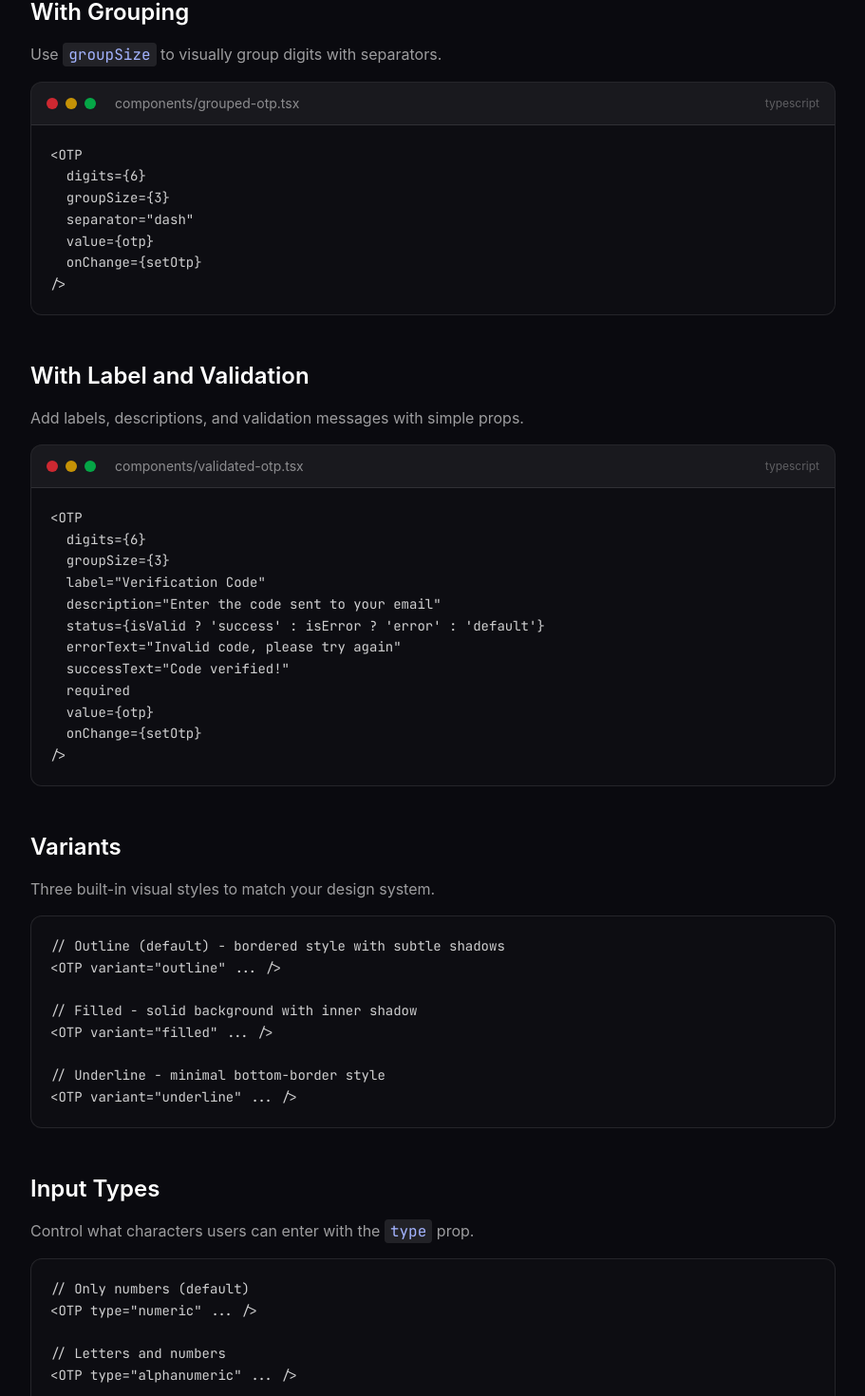
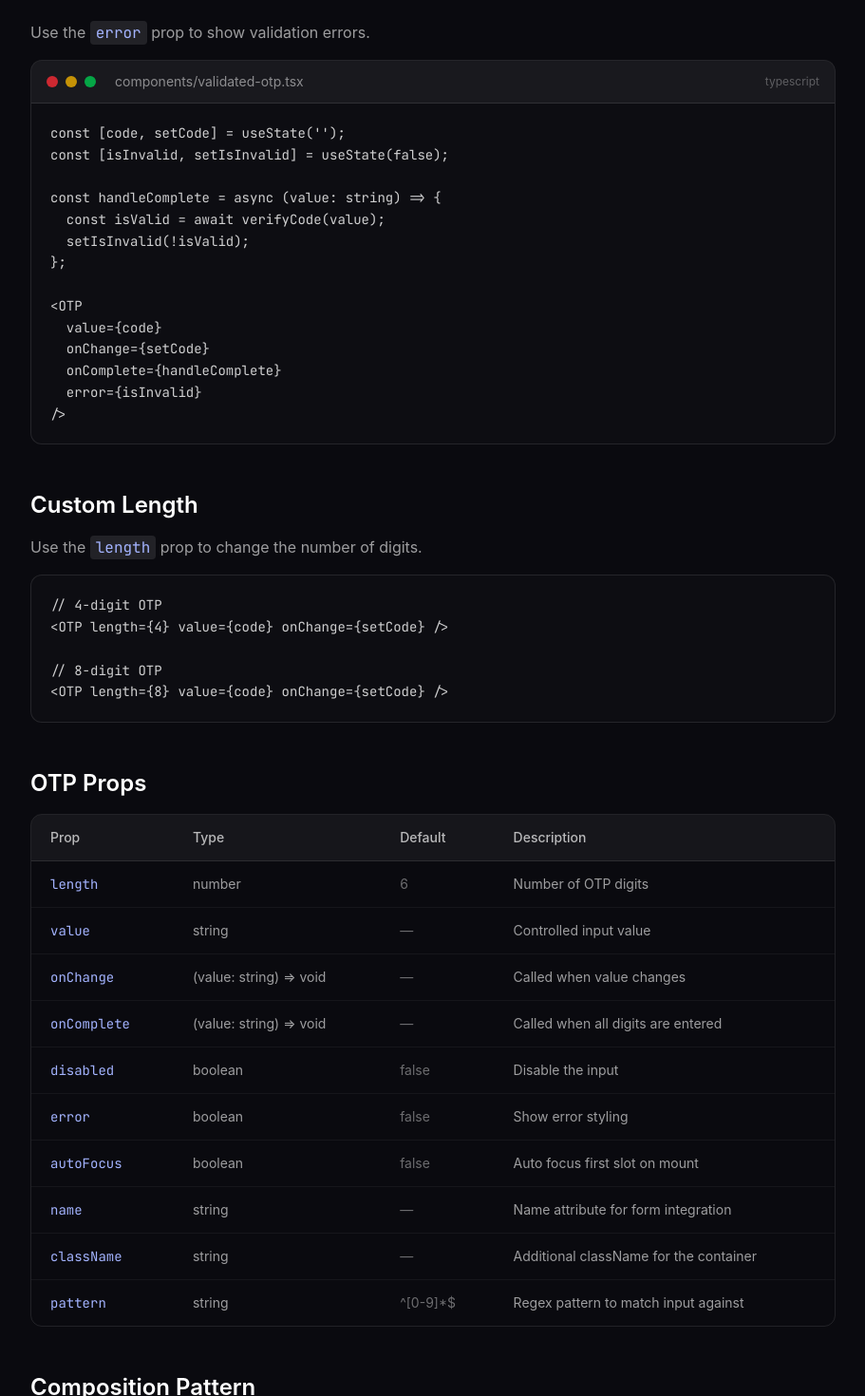
Before and after one commit to nitin-1926/IrisMail, a Next.js app in the folder site/: page /docs/otp-input in a window 1280 px wide. Shown: the part 1198-2668 px from the top of the page at 95% size, without its empty margins (184-1095 px from the left). Built offline with nearby package versions, Linux system fonts and the light colour scheme.

Commit message:
chore: updated docs

```diff
--- a/site/app/docs/otp-input/page.tsx
+++ b/site/app/docs/otp-input/page.tsx
@@ -3,51 +3,10 @@
 
 const otpProps = [
   {
-    name: 'digits',
+    name: 'length',
     type: 'number',
     default: '6',
     description: 'Number of OTP digits',
-  },
-  {
-    name: 'type',
-    type: "'numeric' | 'alphanumeric' | 'alphabetic'",
-    default: "'numeric'",
-    description: 'Input validation type',
-  },
-  {
-    name: 'groupSize',
-    type: 'number',
-    description: 'Group size for visual grouping with separators',
-  },
-  {
-    name: 'separator',
-    type: "'none' | 'dash' | 'dot' | 'slash'",
-    default: "'dash'",
-    description: 'Separator style between groups',
-  },
-  {
-    name: 'size',
-    type: "'sm' | 'md' | 'lg'",
-    default: "'md'",
-    description: 'Size of input slots',
-  },
-  {
-    name: 'variant',
-    type: "'outline' | 'filled' | 'underline'",
-    default: "'outline'",
-    description: 'Visual style variant',
-  },
-  {
-    name: 'accent',
-    type: "'iris' | 'blush' | 'emerald' | 'slate'",
-    default: "'iris'",
-    description: 'Accent color for focus states',
-  },
-  {
-    name: 'status',
-    type: "'default' | 'error' | 'success'",
-    default: "'default'",
-    description: 'Validation status',
   },
   {
     name: 'value',
@@ -71,34 +30,32 @@
     description: 'Disable the input',
   },
   {
-    name: 'label',
-    type: 'ReactNode',
-    description: 'Label text above the input',
+    name: 'error',
+    type: 'boolean',
+    default: 'false',
+    description: 'Show error styling',
   },
   {
-    name: 'description',
-    type: 'ReactNode',
-    description: 'Description text below the label',
+    name: 'autoFocus',
+    type: 'boolean',
+    default: 'false',
+    description: 'Auto focus first slot on mount',
   },
   {
-    name: 'helperText',
-    type: 'ReactNode',
-    description: 'Helper text below the input',
+    name: 'name',
+    type: 'string',
+    description: 'Name attribute for form integration',
   },
   {
-    name: 'errorText',
-    type: 'ReactNode',
-    description: "Error message (shown when status='error')",
+    name: 'className',
+    type: 'string',
+    description: 'Additional className for the container',
   },
   {
-    name: 'successText',
-    type: 'ReactNode',
-    description: "Success message (shown when status='success')",
-  },
-  {
-    name: 'required',
-    type: 'boolean',
-    description: 'Show required indicator on label',
+    name: 'pattern',
+    type: 'string',
+    default: '^[0-9]*$',
+    description: 'Regex pattern to match input against',
   },
 ];
 
@@ -107,7 +64,6 @@
   { name: 'InputOTPGroup', desc: 'Groups slots together visually' },
   { name: 'InputOTPSlot', desc: 'Individual digit input slot' },
   { name: 'InputOTPSeparator', desc: 'Visual separator between groups' },
-  { name: 'InputOTPField', desc: 'Wrapper with label and messages' },
 ];
 
 export default function OTPInputDocsPage() {
@@ -120,9 +76,6 @@
             <span className="text-lg font-semibold tracking-wide">IrisMail</span>
           </Link>
           <nav className="hidden items-center gap-6 text-sm font-medium text-white/70 md:flex">
-            <Link href="/playground" className="transition hover:text-white">
-              Playground
-            </Link>
             <Link href="/components/otp" className="transition hover:text-white">
               Components
             </Link>
@@ -173,8 +126,8 @@
           <section>
             <h2 className="mb-4 text-2xl font-semibold text-white">Basic Usage</h2>
             <p className="mb-4 text-white/60">
-              The simplest way to use the OTP input. Just import{' '}
-              <code className="rounded bg-white/10 px-1.5 py-0.5 text-indigo-300">OTP</code> and pass the required props.
+              Import <code className="rounded bg-white/10 px-1.5 py-0.5 text-indigo-300">OTP</code> from{' '}
+              <code className="rounded bg-white/10 px-1.5 py-0.5 text-indigo-300">irismail/react</code> and use it with controlled state.
             </p>
             <CodeBlock
               filename="components/verify-form.tsx"
@@ -185,122 +138,59 @@
 import { OTP } from 'irismail/react';
 
 export function VerifyForm() {
-  const [otp, setOtp] = useState('');
+  const [code, setCode] = useState('');
 
   return (
     <OTP
-      digits={6}
-      value={otp}
-      onChange={setOtp}
-      onComplete={(code) => console.log('Submitted:', code)}
+      value={code}
+      onChange={setCode}
+      onComplete={(value) => console.log('Submitted:', value)}
     />
   );
 }`}
             />
           </section>
 
-          {/* With Grouping */}
+          {/* With Error State */}
           <section>
-            <h2 className="mb-4 text-2xl font-semibold text-white">With Grouping</h2>
+            <h2 className="mb-4 text-2xl font-semibold text-white">Error State</h2>
             <p className="mb-4 text-white/60">
-              Use <code className="rounded bg-white/10 px-1.5 py-0.5 text-indigo-300">groupSize</code> to visually group
-              digits with separators.
+              Use the <code className="rounded bg-white/10 px-1.5 py-0.5 text-indigo-300">error</code> prop to show validation errors.
             </p>
             <CodeBlock
-              filename="components/grouped-otp.tsx"
+              filename="components/validated-otp.tsx"
               language="typescript"
-              code={`<OTP
-  digits={6}
-  groupSize={3}
-  separator="dash"
-  value={otp}
-  onChange={setOtp}
+              code={`const [code, setCode] = useState('');
+const [isInvalid, setIsInvalid] = useState(false);
+
+const handleComplete = async (value: string) => {
+  const isValid = await verifyCode(value);
+  setIsInvalid(!isValid);
+};
+
+<OTP
+  value={code}
+  onChange={setCode}
+  onComplete={handleComplete}
+  error={isInvalid}
 />`}
             />
           </section>
 
-          {/* With Label and Validation */}
+          {/* Custom Length */}
           <section>
-            <h2 className="mb-4 text-2xl font-semibold text-white">With Label and Validation</h2>
+            <h2 className="mb-4 text-2xl font-semibold text-white">Custom Length</h2>
             <p className="mb-4 text-white/60">
-              Add labels, descriptions, and validation messages with simple props.
-            </p>
-            <CodeBlock
-              filename="components/validated-otp.tsx"
-              language="typescript"
-              code={`<OTP
-  digits={6}
-  groupSize={3}
-  label="Verification Code"
-  description="Enter the code sent to your email"
-  status={isValid ? 'success' : isError ? 'error' : 'default'}
-  errorText="Invalid code, please try again"
-  successText="Code verified!"
-  required
-  value={otp}
-  onChange={setOtp}
-/>`}
-            />
-          </section>
-
-          {/* Variants */}
-          <section>
-            <h2 className="mb-4 text-2xl font-semibold text-white">Variants</h2>
-            <p className="mb-4 text-white/60">
-              Three built-in visual styles to match your design system.
+              Use the <code className="rounded bg-white/10 px-1.5 py-0.5 text-indigo-300">length</code> prop to change the number of digits.
             </p>
             <CodeBlock
               language="typescript"
-              code={`// Outline (default) - bordered style with subtle shadows
-<OTP variant="outline" ... />
+              code={`// 4-digit OTP
+<OTP length={4} value={code} onChange={setCode} />
 
-// Filled - solid background with inner shadow
-<OTP variant="filled" ... />
-
-// Underline - minimal bottom-border style
-<OTP variant="underline" ... />`}
+// 8-digit OTP
+<OTP length={8} value={code} onChange={setCode} />`}
             />
-          </section>
-
-          {/* Input Types */}
-          <section>
-            <h2 className="mb-4 text-2xl font-semibold text-white">Input Types</h2>
-            <p className="mb-4 text-white/60">
-              Control what characters users can enter with the{' '}
-              <code className="rounded bg-white/10 px-1.5 py-0.5 text-indigo-300">type</code> prop.
-            </p>
-            <CodeBlock
-              language="typescript"
-              code={`// Only numbers (default)
-<OTP type="numeric" ... />
-
-// Letters and numbers
-<OTP type="alphanumeric" ... />
-
-// Only letters
-<OTP type="alphabetic" ... />`}
-            />
-          </section>
-
-          {/* Accent Colors */}
-          <section>
-            <h2 className="mb-4 text-2xl font-semibold text-white">Accent Colors</h2>
-            <p className="mb-4 text-white/60">
-              Choose from four accent colors for focus states and the caret.
-            </p>
-            <div className="flex gap-4">
-              {[
-                { name: 'iris', color: '#6366f1' },
-                { name: 'blush', color: '#ec4899' },
-                { name: 'emerald', color: '#10b981' },
-                { name: 'slate', color: '#64748b' },
-              ].map((accent) => (
-                <div key={accent.name} className="flex items-center gap-2">
-                  <span className="h-5 w-5 rounded-full" style={{ backgroundColor: accent.color }} />
-                  <code className="text-sm text-white/60">{accent.name}</code>
-                </div>
-              ))}
-            </div>
           </section>
 
           {/* OTP Props */}
@@ -311,9 +201,9 @@
 
           {/* Advanced Usage */}
           <section>
-            <h2 className="mb-4 text-2xl font-semibold text-white">Advanced Usage (Composition Pattern)</h2>
+            <h2 className="mb-4 text-2xl font-semibold text-white">Composition Pattern</h2>
             <p className="mb-4 text-white/60">
-              For complete control over the OTP layout, use the composition pattern with individual components.
+              For custom layouts with separators, use the low-level components.
             </p>
 
             {/* Components Overview */}
@@ -336,21 +226,14 @@
   InputOTPSeparator,
 } from 'irismail/react';
 
-// Custom layout with fine-grained control
-<InputOTP
-  maxLength={6}
-  value={otp}
-  onChange={setOtp}
-  size="lg"
-  variant="outline"
-  accent="iris"
->
+// Custom layout with 3-3 grouping
+<InputOTP maxLength={6} value={code} onChange={setCode}>
   <InputOTPGroup>
     <InputOTPSlot index={0} />
     <InputOTPSlot index={1} />
     <InputOTPSlot index={2} />
   </InputOTPGroup>
-  <InputOTPSeparator variant="dash" />
+  <InputOTPSeparator />
   <InputOTPGroup>
     <InputOTPSlot index={3} />
     <InputOTPSlot index={4} />
@@ -359,7 +242,7 @@
 </InputOTP>`}
             />
             <Callout variant="info" title="When to use Composition">
-              Use the composition pattern when you need custom slot arrangements, multiple separators at different positions, or non-uniform groupings that the simplified OTP component doesn&apos;t support.
+              Use the composition pattern when you need custom slot arrangements, separators, or non-uniform groupings.
             </Callout>
           </section>
 
@@ -367,7 +250,7 @@
           <section className="rounded-2xl border border-indigo-500/30 bg-gradient-to-r from-indigo-500/10 to-purple-500/10 p-6">
             <h2 className="text-xl font-semibold text-white">Try it out!</h2>
             <p className="mt-2 text-white/60">
-              Check out the interactive playground to try all variants and customization options.
+              Check out the interactive playground to test the component.
             </p>
             <Link
               href="/components/otp"
```
Also changed, not shown: site/app/docs/email/page.tsx (+4 -7 lines).
